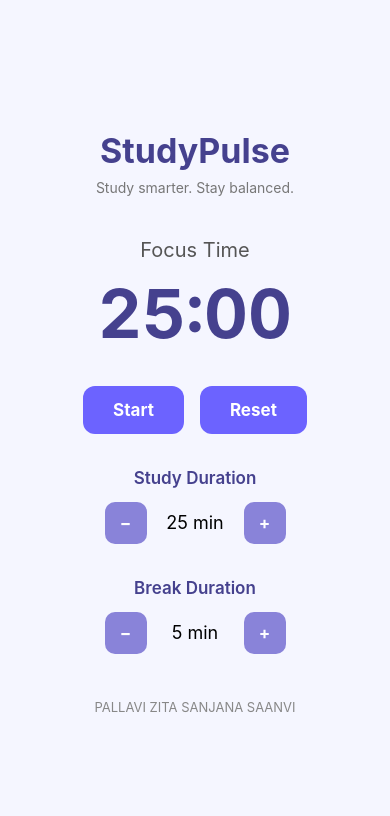
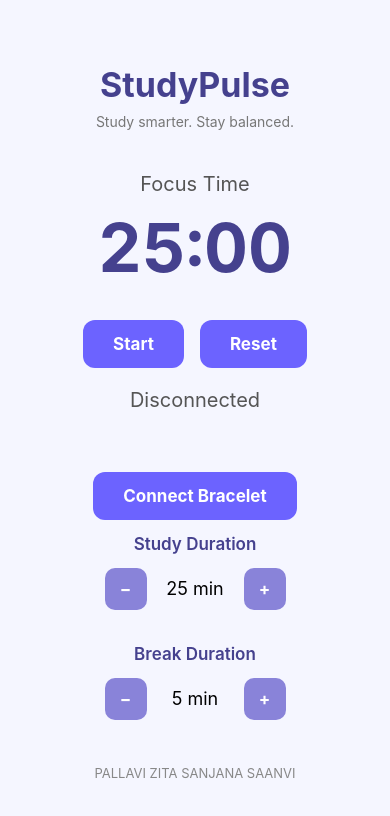
Before and after one commit to pth-code/StudyPulse, a React Native app in the folder app/: screen / in a window 390 px wide. Shown: the top 816 px of the page. Built offline with nearby package versions, Linux system fonts and the light colour scheme.

Commit message:
Added Bluetooth controls to study timer

```diff
--- a/app/App.tsx
+++ b/app/App.tsx
@@ -24,7 +24,38 @@ export default function App() {
   const [secondsLeft, setSecondsLeft] = useState(25 * 60);
   const [isRunning, setIsRunning] = useState(false);
 
+  const [bluetoothStatus, setBluetoothStatus] = useState<
+  'Disconnected' | 'Connecting' | 'Connected'
+  >('Disconnected');
+
+  const [bluetoothMessage, setBluetoothMessage] = useState('');
+
   const deadline = useRef<number | null>(null);
+
+  async function connectBracelet() {
+    try {
+      setBluetoothStatus('Connecting');
+
+      const deviceName = await connectWebBluetooth();
+
+      setBluetoothStatus('Connected');
+      setBluetoothMessage(`Connected to ${deviceName}!`);
+    } catch (error) {
+      setBluetoothStatus('Disconnected');
+
+      if (error instanceof Error) {
+        setBluetoothMessage(error.message);
+      } else {
+        setBluetoothMessage('Failed to connect to StudyBand.');
+      }
+    ``}
+  }
+
+  function disconnectBracelet() {
+    disconnectWebBluetooth();
+    setBluetoothStatus('Disconnected');
+    setBluetoothMessage('Bracelet disconnected.');
+  }
 
   useEffect(() => {
     if (!isRunning) return;
@@ -61,7 +92,7 @@ export default function App() {
     }
   }, [secondsLeft, isRunning, mode, studyMinutes, breakMinutes]);
 
-  function toggleTimer() {
+  async function toggleTimer() {
     if (isRunning) {
       if (deadline.current !== null) {
         setSecondsLeft(Math.max(
@@ -71,18 +102,33 @@ export default function App() {
       }
       deadline.current = null;
       setIsRunning(false);
+      try {
+        await sendWebCommand("PAUSE");
+      } catch (error) {
+        setBluetoothMessage("Bracelet not connected. Timer paused anyway.");
+      }
     } else {
       deadline.current = Date.now() + secondsLeft * 1000;
       setIsRunning(true);
+      try {
+        await sendWebCommand("START");
+      } catch (error) {
+        setBluetoothMessage("Bracelet not connected. Timer started anyway.");
+      }
     }
   }
 
-  function resetTimer() {
+  async function resetTimer() {
     setIsRunning(false);
     deadline.current = null;
     setSecondsLeft(
       (mode === 'study' ? studyMinutes : breakMinutes) * 60
     );
+    try {
+      await sendWebCommand("STOP");
+    } catch (error) {
+      setBluetoothMessage("Bracelet not connected. Timer reset anyway.");
+    }
   }
 
   function adjustDuration(target: Mode, change: number) {
@@ -135,6 +181,27 @@ export default function App() {
           <Text style={styles.buttonText}>Reset</Text>
         </Pressable>
       </View>
+
+      <Text style={styles.mode}>
+        {bluetoothStatus}
+      </Text>
+
+      <Text style={styles.subtitle}>
+        {bluetoothMessage}
+      </Text>
+
+      <Pressable style={styles.button} onPress={connectBracelet}>
+        <Text style={styles.buttonText}>Connect Bracelet</Text>
+      </Pressable>
+
+      {bluetoothStatus === 'Connected' && (
+        <Pressable
+          style={styles.button}
+          onPress={disconnectBracelet}
+        >
+          <Text style={styles.buttonText}>Disconnect Bracelet</Text>
+        </Pressable>
+      )}
 
       <Text style={styles.heading}>Study Duration</Text>
       <View style={styles.row}>
```
